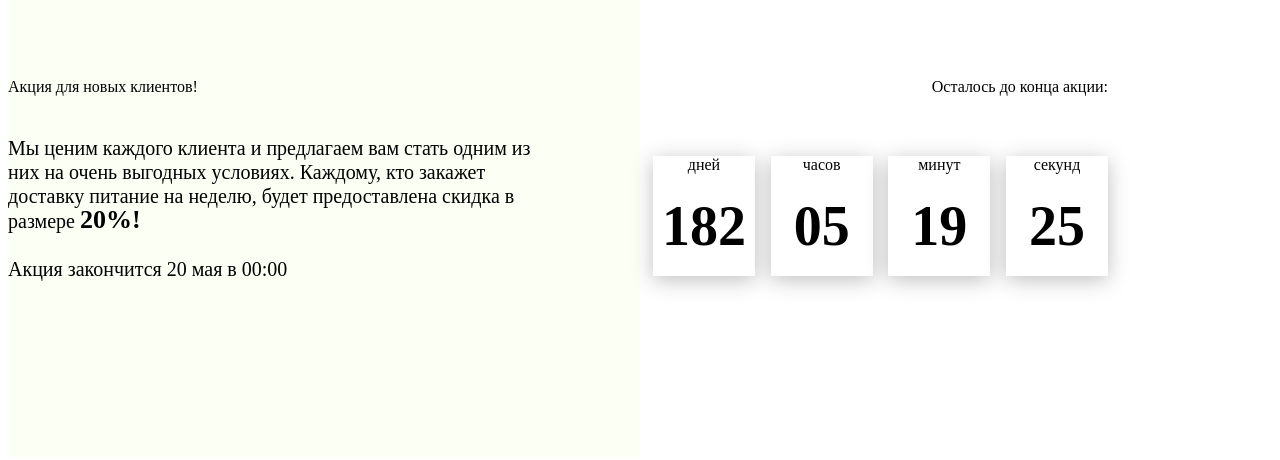
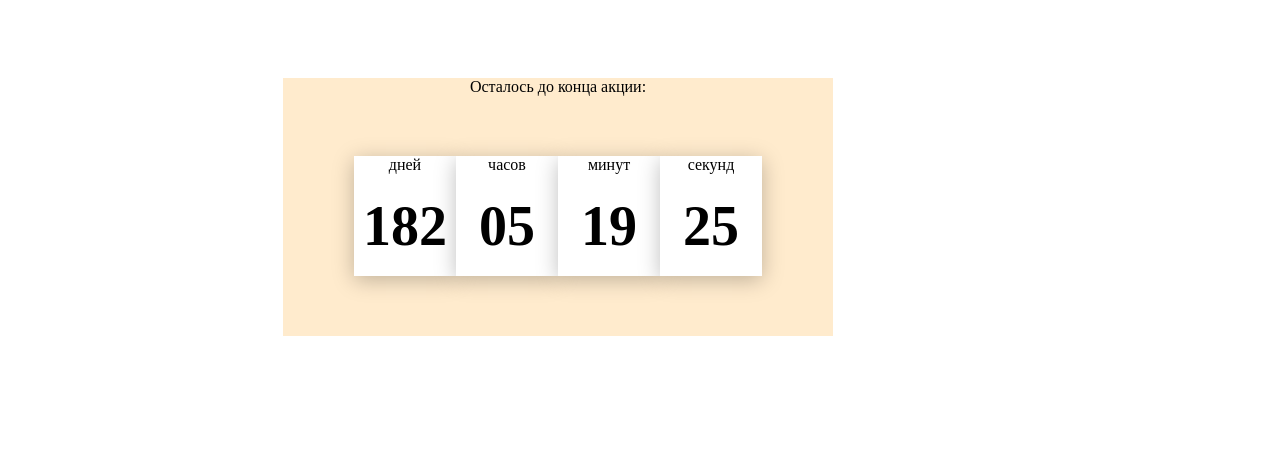
Before and after one commit to VladNes1/My_Library, a plain HTML site: page Timer/index.html in a window 1280 px wide. Drawn offline with Linux system fonts and the light colour scheme.

Commit message:
update timer

```diff
--- a/Timer+Promo_block/index.html
+++ b/Timer/index.html
@@ -10,17 +10,7 @@
 <body>
 
     <div class="promotion">
-        <div class="bgc_y"></div>
         <div class="container">
-            <div class="promotion__text">
-                <div class="title">Акция для новых клиентов!</div>
-                <div class="promotion__descr">
-                    Мы ценим каждого клиента и предлагаем вам стать одним из них на очень выгодных условиях.
-                    Каждому, кто закажет доставку питание на неделю, будет предоставлена скидка в размере <span>20%!</span>
-                    <br><br>
-                    Акция закончится 20 мая в 00:00
-                </div>
-            </div>
             <div class="promotion__timer">
                 <div class="title">Осталось до конца акции:</div>
                 <div class="timer">
--- a/Timer+Promo_block/style.css
+++ b/Timer/style.css
@@ -8,46 +8,21 @@
     max-width: 1100px
 }
 
-.promotion .bgc_y {
-    position: absolute;
+.promotion__timer {
+    margin: 0 auto;
     width: 50%;
-    height: 499px;
-    background: rgba(243, 255, 222, .35);
-    z-index: -1;
-    top: -50px;
-    left: 0
-}
-
-.promotion__text {
-    width: 50%
-}
-
-.promotion__descr {
-    margin-top: 40px;
-    font-size: 20px;
-    line-height: 24px;
-    font-weight: 300
-}
-
-.promotion__descr span {
-    font-weight: 700;
-    font-size: 26px
-}
-
-.promotion__timer {
-    width: 50%
+    background-color: blanchedalmond;
 }
 
 .promotion__timer .title {
-    text-align: right
+    text-align: center;
 }
 
 .promotion__timer .timer {
-    margin-top: 60px;
-    padding-left: 95px;
+    margin: 60px auto;
     display: flex;
-    justify-content: space-between;
-    align-items: center
+    align-items: center;
+    justify-content: center;
 }
 
 .promotion__timer .timer__block {
```
Also changed, not shown: Timer/script.js (renamed from Timer+Promo_block/script.js).
